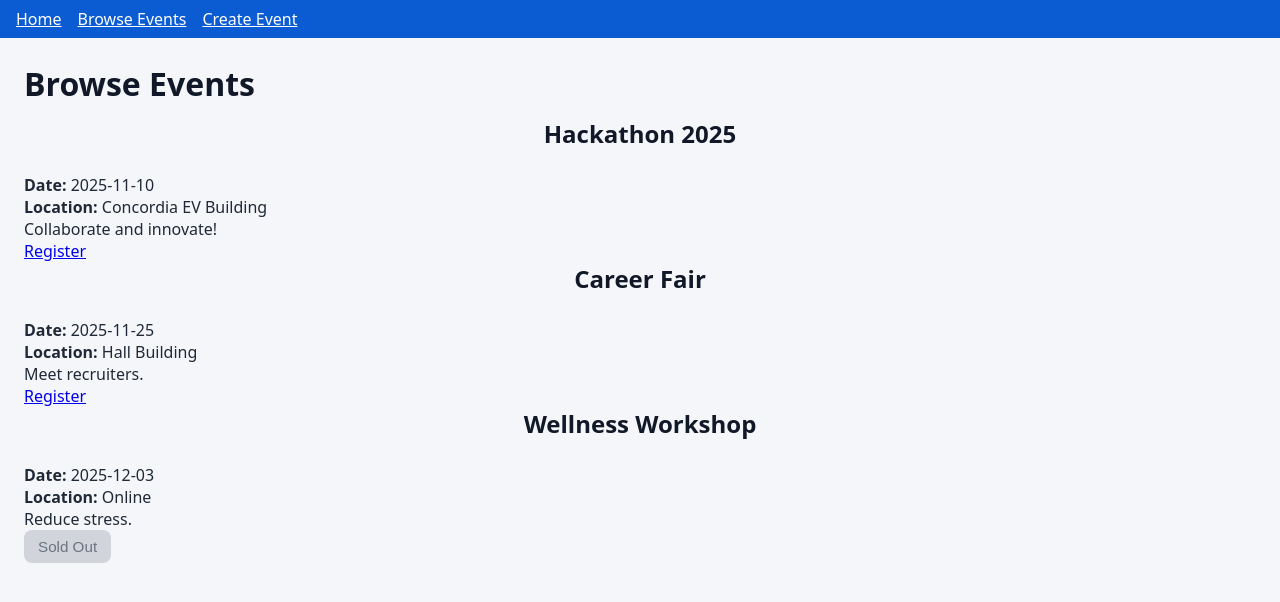
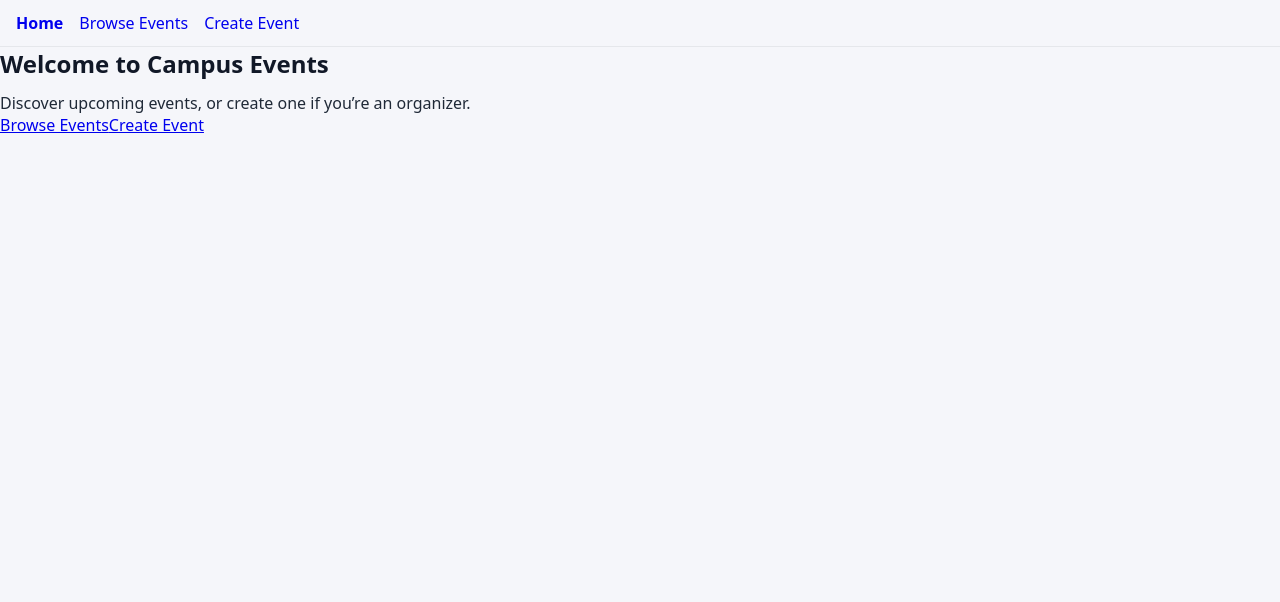
Before and after one commit to Jad-Atieh/SOEN-341-Project-Fall-2025, a React (Vite) app in the folder frontend/: page / in a window 1280 px wide. Before the commit this address led to /events. Shown: the top 602 px of the page. Built offline with nearby package versions, Linux system fonts and the light colour scheme.

Commit message:
Frontend update: added Event List & Browse pages, linked routes, updated CSS styling

```diff
--- a/frontend/index.html
+++ b/frontend/index.html
@@ -2,9 +2,8 @@
 <html lang="en">
   <head>
     <meta charset="UTF-8" />
-    <link rel="icon" type="image/svg+xml" href="/vite.svg" />
     <meta name="viewport" content="width=device-width, initial-scale=1.0" />
-    <title>Vite + React</title>
+    <title>Campus Events</title>
   </head>
   <body>
     <div id="root"></div>
--- a/frontend/src/App.jsx
+++ b/frontend/src/App.jsx
@@ -1,14 +1,29 @@
+import React from "react";
 import { BrowserRouter, Routes, Route, Link, Navigate } from "react-router-dom";
+import Home from "./pages/Home.jsx";
 import EventsList from "./pages/EventsList.jsx";
 import CreateEvent from "./pages/CreateEvent.jsx";
 import EventDetails from "./pages/EventDetails.jsx";
 
 function Nav() {
   return (
-    <nav style={{ padding: "8px 16px", background: "#0b5bd3" }}>
-      <Link to="/" style={{ color: "#fff", marginRight: 16 }}>Home</Link>
-      <Link to="/events" style={{ color: "#fff", marginRight: 16 }}>Browse Events</Link>
-      <Link to="/create" style={{ color: "#fff" }}>Create Event</Link>
+    <nav
+      style={{
+        padding: "12px 16px",
+        borderBottom: "1px solid #e5e7eb",
+        display: "flex",
+        gap: "16px",
+      }}
+    >
+      <Link to="/" style={{ textDecoration: "none", fontWeight: 600 }}>
+        Home
+      </Link>
+      <Link to="/events" style={{ textDecoration: "none" }}>
+        Browse Events
+      </Link>
+      <Link to="/create" style={{ textDecoration: "none" }}>
+        Create Event
+      </Link>
     </nav>
   );
 }
@@ -18,11 +33,11 @@ export default function App() {
     <BrowserRouter>
       <Nav />
       <Routes>
-        <Route path="/" element={<Navigate to="/events" replace />} />
+        <Route path="/" element={<Home />} />
         <Route path="/events" element={<EventsList />} />
         <Route path="/events/:id" element={<EventDetails />} />
         <Route path="/create" element={<CreateEvent />} />
-        <Route path="*" element={<div style={{ padding: 24 }}>404 Not Found</div>} />
+        <Route path="*" element={<Navigate to="/" replace />} />
       </Routes>
     </BrowserRouter>
   );
--- a/frontend/src/main.jsx
+++ b/frontend/src/main.jsx
@@ -1,8 +1,9 @@
 import React from "react";
-import ReactDOM from "react-dom/client";
+import { createRoot } from "react-dom/client";
 import App from "./App.jsx";
+import "./styles/style.css";
 
-ReactDOM.createRoot(document.getElementById("root")).render(
+createRoot(document.getElementById("root")).render(
   <React.StrictMode>
     <App />
   </React.StrictMode>
--- a/frontend/src/pages/CreateEvent.jsx
+++ b/frontend/src/pages/CreateEvent.jsx
@@ -1,25 +1,54 @@
-import "../styles/style.css";
+import React, { useState } from "react";
 
 export default function CreateEvent() {
-  const submit = (e) => {
+  const [form, setForm] = useState({
+    title: "",
+    description: "",
+    date: "",
+    time: "",
+    location: "",
+    capacity: 1,
+    price: 0,
+  });
+
+  function onChange(e) {
+    const { name, value } = e.target;
+    setForm((prev) => ({ ...prev, [name]: value }));
+  }
+
+  function onSubmit(e) {
     e.preventDefault();
-    alert("Event saved (frontend demo). Backend integration comes next.");
-  };
+    // TODO: Hook to backend API
+    console.log("Event saved:", form);
+    alert("Event saved (demo)!");
+  }
 
   return (
-    <main className="page">
-      <header className="page-header"><h1>Create Event</h1></header>
+    <main className="container">
+      <h1>Create a New Event</h1>
+      <form className="form" onSubmit={onSubmit}>
+        <label>Title</label>
+        <input name="title" value={form.title} onChange={onChange} required />
 
-      <form className="form" onSubmit={submit}>
-        <label>Title<input type="text" required placeholder="Event title" /></label>
-        <label>Description<textarea required placeholder="Short description" /></label>
-        <div className="row">
-          <label>Date<input type="date" required /></label>
-          <label>Time<input type="time" required /></label>
-        </div>
-        <label>Location<input type="text" required placeholder="Venue or Online" /></label>
-        <label>Ticket Capacity<input type="number" min="1" required placeholder="Max seats" /></label>
-        <button className="btn primary" type="submit">Save Event</button>
+        <label>Description</label>
+        <textarea name="description" value={form.description} onChange={onChange} required />
+
+        <label>Date</label>
+        <input name="date" type="date" value={form.date} onChange={onChange} required />
+
+        <label>Time</label>
+        <input name="time" type="time" value={form.time} onChange={onChange} required />
+
+        <label>Location</label>
+        <input name="location" value={form.location} onChange={onChange} required />
+
+        <label>Ticket Capacity</label>
+        <input name="capacity" type="number" min="1" value={form.capacity} onChange={onChange} required />
+
+        <label>Price ($)</label>
+        <input name="price" type="number" min="0" step="0.01" value={form.price} onChange={onChange} required />
+
+        <button className="btn btn-primary" type="submit">Save Event</button>
       </form>
     </main>
   );
--- a/frontend/src/pages/EventDetails.jsx
+++ b/frontend/src/pages/EventDetails.jsx
@@ -1,37 +1,16 @@
+import React from "react";
 import { useParams, Link } from "react-router-dom";
-
-const EVENTS = {
-  1: { title: "Hackathon 2025", date: "2025-11-10", location: "Concordia EV Building", capacity: 200 },
-  2: { title: "Career Fair", date: "2025-11-25", location: "Hall Building", capacity: 300 },
-  3: { title: "Wellness Workshop", date: "2025-12-03", location: "Online", capacity: 100 },
-};
 
 export default function EventDetails() {
   const { id } = useParams();
-  const event = EVENTS[id];
-
-  if (!event) {
-    return (
-      <main style={{ padding: 24 }}>
-        <h1>Event not found</h1>
-        <Link to="/events">Back to Events</Link>
-      </main>
-    );
-  }
-
-  const handleConfirm = () => {
-    alert(`Registration confirmed for ${event.title}`);
-  };
-
   return (
-    <main style={{ padding: 24 }}>
-      <h1>{event.title}</h1>
-      <p><b>Date:</b> {event.date}</p>
-      <p><b>Location:</b> {event.location}</p>
-      <p><b>Capacity:</b> {event.capacity}</p>
-
-      <button onClick={handleConfirm}>Confirm Registration</button>
-      <Link style={{ marginLeft: 12 }} to="/events">Back to Events</Link>
+    <main className="container">
+      <section className="card">
+        <h1>Event Details</h1>
+        <p>Event ID: {id}</p>
+        <p>This is a placeholder. Connect this page to the backend later.</p>
+        <Link className="btn btn-link" to="/events">← Back to Events</Link>
+      </section>
     </main>
   );
 }
--- a/frontend/src/pages/Home.jsx
+++ b/frontend/src/pages/Home.jsx
@@ -1,52 +1,17 @@
 import React from "react";
-import "../styles/style.css"; // Adjust this path if your CSS is stored elsewhere
+import { Link } from "react-router-dom";
 
-const BrowseEvents = () => {
-    return (
-        <div>
-            <header>
-                <h1>Browse Events</h1>
-            </header>
-
-            <section className="events">
-                <div className="event-card">
-                    <h3>Hackathon 2025</h3>
-                    <p>
-                        <strong>Date:</strong> 2025-11-10
-                    </p>
-                    <p>
-                        <strong>Location:</strong> Concordia EV Building
-                    </p>
-                    <p>Collaborate and innovate in our annual student hackathon!</p>
-                    <button>Register</button>
-                </div>
-
-                <div className="event-card">
-                    <h3>Career Fair</h3>
-                    <p>
-                        <strong>Date:</strong> 2025-11-25
-                    </p>
-                    <p>
-                        <strong>Location:</strong> Hall Building
-                    </p>
-                    <p>Meet top recruiters and explore internship opportunities.</p>
-                    <button>Register</button>
-                </div>
-
-                <div className="event-card">
-                    <h3>Wellness Workshop</h3>
-                    <p>
-                        <strong>Date:</strong> 2025-12-03
-                    </p>
-                    <p>
-                        <strong>Location:</strong> Online
-                    </p>
-                    <p>Learn techniques to reduce stress and improve balance.</p>
-                    <button disabled>Sold Out</button>
-                </div>
-            </section>
+export default function Home() {
+  return (
+    <main className="container">
+      <section className="card">
+        <h1>Welcome to Campus Events</h1>
+        <p>Discover upcoming events, or create one if you’re an organizer.</p>
+        <div className="row gap">
+          <Link className="btn btn-primary" to="/events">Browse Events</Link>
+          <Link className="btn btn-link" to="/create">Create Event</Link>
         </div>
-    );
-};
-
-export default BrowseEvents;
+      </section>
+    </main>
+  );
+}
--- a/frontend/style.css
+++ b/frontend/style.css
@@ -1,89 +1,69 @@
+:root {
+  --bg: #0b1020;
+  --card: #121a33;
+  --muted: #9aa3b2;
+  --text: #eaf0ff;
+  --primary: #4f6cff;
+  --warning: #ffb020;
+  --ok: #34d399;
+  --radius: 14px;
+}
+
+* { box-sizing: border-box; }
+html, body, #root { height: 100%; }
+
 body {
   margin: 0;
-  font-family: Arial, sans-serif;
-  background-color: #f6f7fb;
-  color: #333;
+  background: linear-gradient(180deg, var(--bg) 0%, #0e1630 100%);
+  color: var(--text);
+  font-family: system-ui, -apple-system, Segoe UI, Roboto, Ubuntu, Cantarell,
+    Helvetica Neue, Arial, Apple Color Emoji, Segoe UI Emoji;
 }
 
-nav {
-  background-color: #0b5bd3;
-  padding: 10px 20px;
-  display: flex;
-  gap: 20px;
+a { color: inherit; }
+
+.container {
+  max-width: 980px;
+  margin: 32px auto;
+  padding: 0 16px;
 }
 
-nav a {
-  color: white;
-  text-decoration: none;
-  font-weight: 500;
-}
+.page-header { display: flex; justify-content: space-between; margin-bottom: 20px; }
 
-nav a:hover {
-  text-decoration: underline;
-}
-
-h1, h2 {
-  text-align: center;
-}
-
-main {
-  padding: 24px;
-}
-
-/* Event Cards */
 .grid {
   display: grid;
-  grid-template-columns: repeat(auto-fill, minmax(280px, 1fr));
-  gap: 24px;
-  justify-content: center;
-  align-items: start;
-  margin-top: 24px;
+  grid-template-columns: repeat(auto-fill, minmax(260px, 1fr));
+  gap: 16px;
 }
 
 .card {
-  background: #fff;
-  border-radius: 12px;
-  padding: 20px;
-  box-shadow: 0 2px 8px rgba(0, 0, 0, 0.1);
-  transition: transform 0.2s ease-in-out;
+  background: linear-gradient(180deg, var(--card) 0%, #0f1730 100%);
+  border: 1px solid rgba(255,255,255,.06);
+  border-radius: var(--radius);
+  padding: 18px;
 }
 
-.card:hover {
-  transform: translateY(-5px);
+.muted { color: var(--muted); margin: 6px 0; }
+
+.btn {
+  display: inline-flex; align-items: center; justify-content: center;
+  height: 38px; padding: 0 14px; border-radius: 10px;
+  text-decoration: none; cursor: pointer; border: 0;
 }
 
-.card-title {
-  color: #0b5bd3;
-  margin-bottom: 12px;
+.btn-primary { background: var(--primary); color: #fff; }
+.btn-link { border: 1px solid rgba(255,255,255,.14); color: var(--text); background: transparent; }
+
+.tag { padding: 4px 8px; border-radius: 999px; font-size: 12px; border: 1px solid rgba(255,255,255,.12); }
+.tag.soldout { color: #ffd1d9; background: rgba(255,84,112,.12); border-color: rgba(255,84,112,.35); }
+.tag.warning { color: #fff2d6; background: rgba(255,176,32,.14); border-color: rgba(255,176,32,.35); }
+.tag.ok { color: #d1fae5; background: rgba(52,211,153,.12); border-color: rgba(52,211,153,.35); }
+
+.form { display: grid; gap: 10px; max-width: 560px; }
+.form input, .form textarea {
+  width: 100%; padding: 10px 12px; border-radius: 10px; border: 1px solid rgba(255,255,255,.14);
+  background: rgba(15, 23, 48, .6); color: var(--text);
 }
-
-button, .btn {
-  background-color: #0b5bd3;
-  color: white;
-  border: none;
-  border-radius: 6px;
-  padding: 8px 16px;
-  cursor: pointer;
-  transition: background 0.2s ease-in-out;
-}
-
-button:hover, .btn:hover {
-  background-color: #084bb1;
-}
-
-button:disabled, .btn:disabled {
-  background-color: #ccc;
-  cursor: not-allowed;
-}
-
-/* Responsive */
-@media (max-width: 600px) {
-  nav {
-    flex-direction: column;
-    align-items: center;
-  }
-
-  .grid {
-    grid-template-columns: 1fr;
-  }
-}
+.row { display: flex; align-items: center; }
+.row.between { justify-content: space-between; }
+.gap { gap: 10px; }
```
Also changed, not shown: frontend/package.json (+5 -7 lines).
